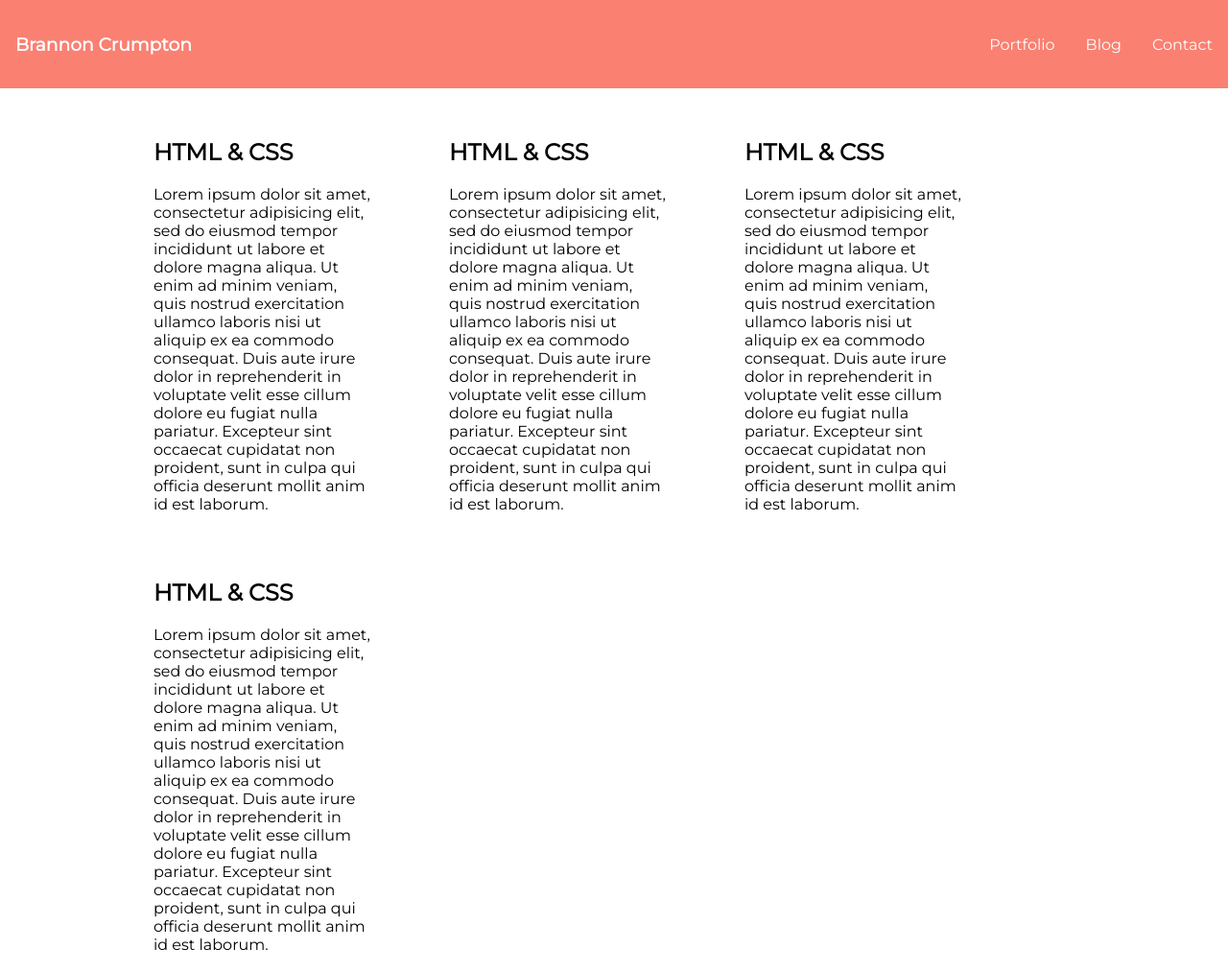
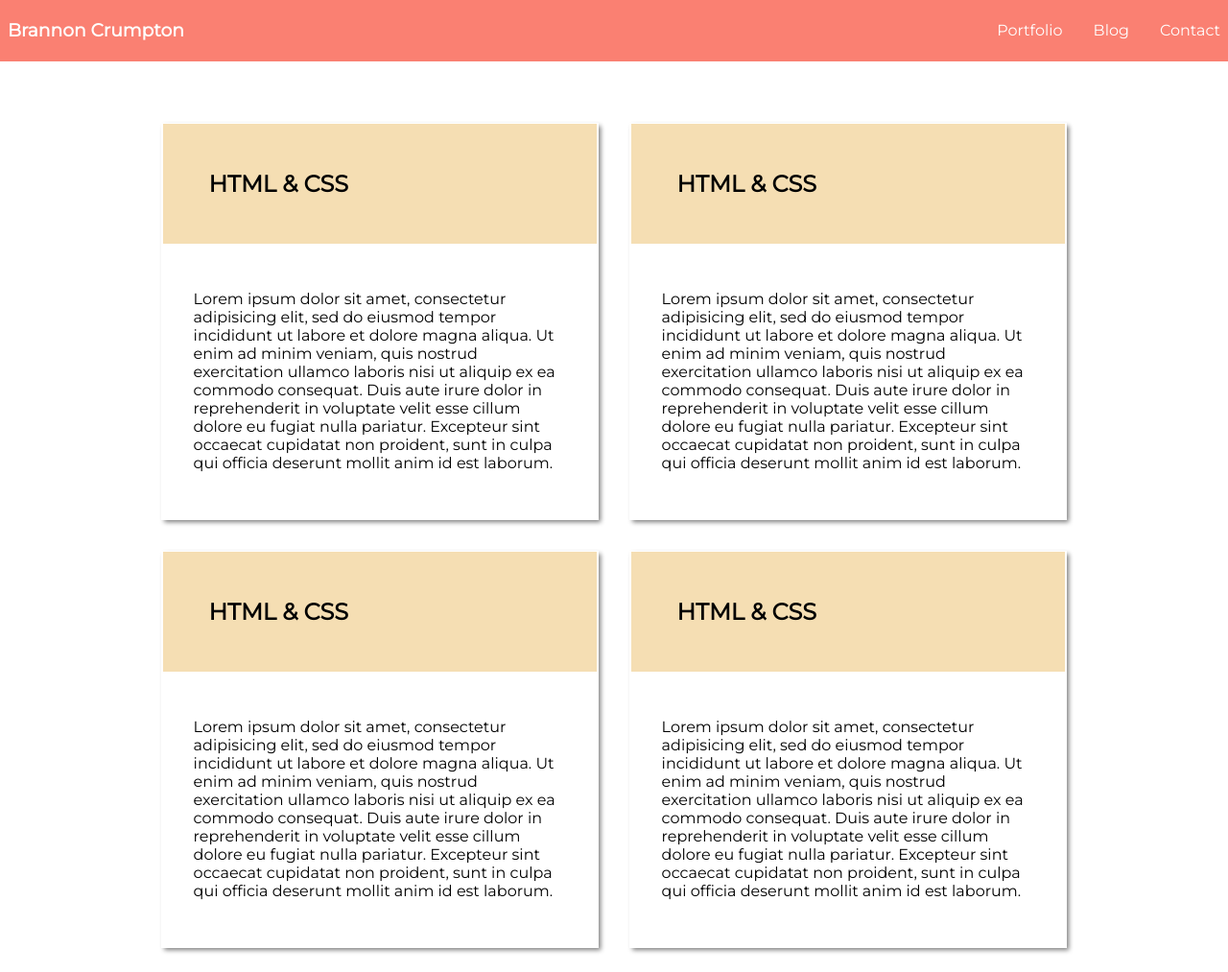
Before and after one commit to bcrumpton/05-grid-and-position, a plain HTML site: page index.html in a window 1280 px wide. Shown: the whole page at 96% size. Drawn offline with Linux system fonts and the light colour scheme.

Commit message:
CSS tweaks and fixes

```diff
--- a/index.html
+++ b/index.html
@@ -23,25 +23,49 @@
     <div class="section">
       <div class="container">
         <div class="grid">
+          <div class="grid__item">
             <figure class="card">
-            <h2 class="card__head">HTML & CSS</h2>
-            <p class="card__body">Lorem ipsum dolor sit amet, consectetur adipisicing elit, sed do eiusmod tempor incididunt ut labore et dolore magna aliqua. Ut enim ad minim veniam, quis nostrud exercitation ullamco laboris nisi ut aliquip ex ea commodo consequat. Duis aute irure dolor in reprehenderit in voluptate velit esse cillum dolore eu fugiat nulla pariatur. Excepteur sint occaecat cupidatat non proident, sunt in culpa qui officia deserunt mollit anim id est laborum. </p>
+              <div class="card__head">
+                <h2>HTML & CSS</h2>
+              </div>
+              <div class="card__body">
+                <p>Lorem ipsum dolor sit amet, consectetur adipisicing elit, sed do eiusmod tempor incididunt ut labore et dolore magna aliqua. Ut enim ad minim veniam, quis nostrud exercitation ullamco laboris nisi ut aliquip ex ea commodo consequat. Duis aute irure dolor in reprehenderit in voluptate velit esse cillum dolore eu fugiat nulla pariatur. Excepteur sint occaecat cupidatat non proident, sunt in culpa qui officia deserunt mollit anim id est laborum. </p>
+              </div>
             </figure>
+          </div>
 
+          <div class="grid__item">
             <figure class="card">
-            <h2 class="card__head">HTML & CSS</h2>
-            <p class="card__body">Lorem ipsum dolor sit amet, consectetur adipisicing elit, sed do eiusmod tempor incididunt ut labore et dolore magna aliqua. Ut enim ad minim veniam, quis nostrud exercitation ullamco laboris nisi ut aliquip ex ea commodo consequat. Duis aute irure dolor in reprehenderit in voluptate velit esse cillum dolore eu fugiat nulla pariatur. Excepteur sint occaecat cupidatat non proident, sunt in culpa qui officia deserunt mollit anim id est laborum. </p>
+              <div class="card__head">
+                <h2>HTML & CSS</h2>
+              </div>
+              <div class="card__body">
+                <p>Lorem ipsum dolor sit amet, consectetur adipisicing elit, sed do eiusmod tempor incididunt ut labore et dolore magna aliqua. Ut enim ad minim veniam, quis nostrud exercitation ullamco laboris nisi ut aliquip ex ea commodo consequat. Duis aute irure dolor in reprehenderit in voluptate velit esse cillum dolore eu fugiat nulla pariatur. Excepteur sint occaecat cupidatat non proident, sunt in culpa qui officia deserunt mollit anim id est laborum. </p>
+              </div>
             </figure>
+          </div>
 
+          <div class="grid__item">
             <figure class="card">
-            <h2 class="card__head">HTML & CSS</h2>
-            <p class="card__body">Lorem ipsum dolor sit amet, consectetur adipisicing elit, sed do eiusmod tempor incididunt ut labore et dolore magna aliqua. Ut enim ad minim veniam, quis nostrud exercitation ullamco laboris nisi ut aliquip ex ea commodo consequat. Duis aute irure dolor in reprehenderit in voluptate velit esse cillum dolore eu fugiat nulla pariatur. Excepteur sint occaecat cupidatat non proident, sunt in culpa qui officia deserunt mollit anim id est laborum. </p>
+              <div class="card__head">
+                <h2>HTML & CSS</h2>
+              </div>
+              <div class="card__body">
+                <p>Lorem ipsum dolor sit amet, consectetur adipisicing elit, sed do eiusmod tempor incididunt ut labore et dolore magna aliqua. Ut enim ad minim veniam, quis nostrud exercitation ullamco laboris nisi ut aliquip ex ea commodo consequat. Duis aute irure dolor in reprehenderit in voluptate velit esse cillum dolore eu fugiat nulla pariatur. Excepteur sint occaecat cupidatat non proident, sunt in culpa qui officia deserunt mollit anim id est laborum. </p>
+              </div>
             </figure>
+          </div>
 
+          <div class="grid__item">
             <figure class="card">
-            <h2 class="card__head">HTML & CSS</h2>
-            <p class="card__body">Lorem ipsum dolor sit amet, consectetur adipisicing elit, sed do eiusmod tempor incididunt ut labore et dolore magna aliqua. Ut enim ad minim veniam, quis nostrud exercitation ullamco laboris nisi ut aliquip ex ea commodo consequat. Duis aute irure dolor in reprehenderit in voluptate velit esse cillum dolore eu fugiat nulla pariatur. Excepteur sint occaecat cupidatat non proident, sunt in culpa qui officia deserunt mollit anim id est laborum. </p>
+              <div class="card__head">
+                <h2>HTML & CSS</h2>
+              </div>
+              <div class="card__body">
+                <p>Lorem ipsum dolor sit amet, consectetur adipisicing elit, sed do eiusmod tempor incididunt ut labore et dolore magna aliqua. Ut enim ad minim veniam, quis nostrud exercitation ullamco laboris nisi ut aliquip ex ea commodo consequat. Duis aute irure dolor in reprehenderit in voluptate velit esse cillum dolore eu fugiat nulla pariatur. Excepteur sint occaecat cupidatat non proident, sunt in culpa qui officia deserunt mollit anim id est laborum. </p>
+              </div>
             </figure>
+          </div>
         </div>
       </div>
     </div>
--- a/styles/style.css
+++ b/styles/style.css
@@ -5,6 +5,7 @@
 body {
   margin: 0;
   font-family: 'Montserrat', sans-serif;
+  font-size: 1rem;
 }
 
 ul {
@@ -22,7 +23,7 @@ img {
   display: flex;
   justify-content: space-between;
   align-items: center;
-  padding: 1rem;
+  padding: 0.1rem 0.5rem;
 }
 
 .nav-list {
@@ -45,11 +46,32 @@ img {
 }
 
 .grid {
+  margin: 2rem;
   display: flex;
   flex-wrap: wrap;
 }
 
+.grid__item {
+  flex-basis: calc(100% / 2 - 2rem);
+  box-shadow: 0.2rem 0.2rem 0.3rem gray;
+  padding: 0.1rem;
+  margin: 1rem;
+}
+
 .card {
-  flex-basis: calc(100% / 4 - 2rem);
+  margin: 0;
+}
 
+.card__head {
+  background: wheat;
 }
+
+.card__head h2 {
+  background: wheat;
+  margin: 0;
+  padding: 3rem;
+}
+
+.card__body {
+  padding: 2rem;
+}
```
Lines whose indentation alone changed are shown as unchanged.
